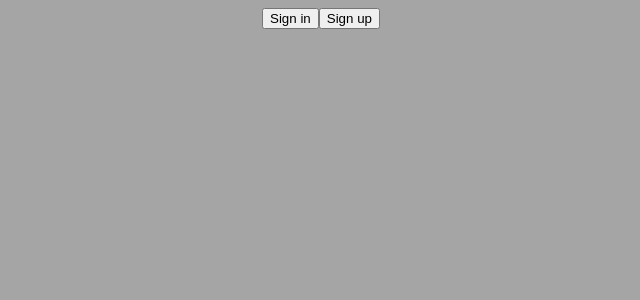
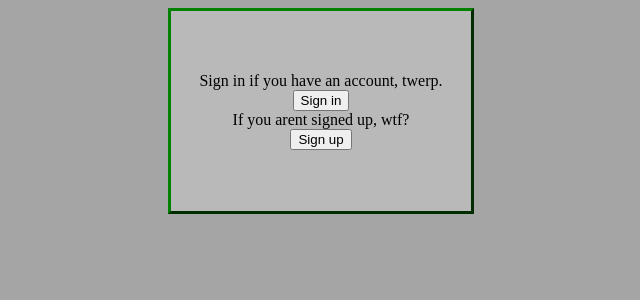
Before and after one commit to armin12323/Work-Companion-FE, a React (Vite) app: page / in a window 1280 px wide. Shown: the top 300 px of the page, without its empty margins (319-959 px from the left). Built offline with nearby package versions, Linux system fonts and the light colour scheme; no server answers.

Commit message:
signed out page, redesign

```diff
--- a/src/App.jsx
+++ b/src/App.jsx
@@ -1,22 +1,28 @@
 import { Show, SignInButton, SignUpButton, UserButton, ClerkProvider, useUser } from '@clerk/react'
 import { MainNotesView } from './components/main-notes-view'
-
+import "./index.css"
 
 
 export default function App() {
 
   return (
     <>
-      <div>
+      <div id='sign-in-div'>
 
         <header>
           <Show when="signed-out">
+            <div id='signed-out-div' className='sign-in-div'>
               <center>
+                <div>Sign in if you have an account, twerp.</div>
                 <SignInButton />
+                <div>If you arent signed up, wtf?</div>
                 <SignUpButton />
               </center>
+            </div>
+
 
           </Show>
+
           <Show when="signed-in">
             <UserButton appearance={{
                         elements: {
--- a/src/index.css
+++ b/src/index.css
@@ -0,0 +1,9 @@
+.sign-in-div {
+    background-color: #ffffff38;
+    align-content: center;
+    margin: auto;
+    height: 200px;
+    width: 300px;
+    border: green;
+    border-style: outset;
+}
```
Lines whose indentation alone changed are shown as unchanged.
